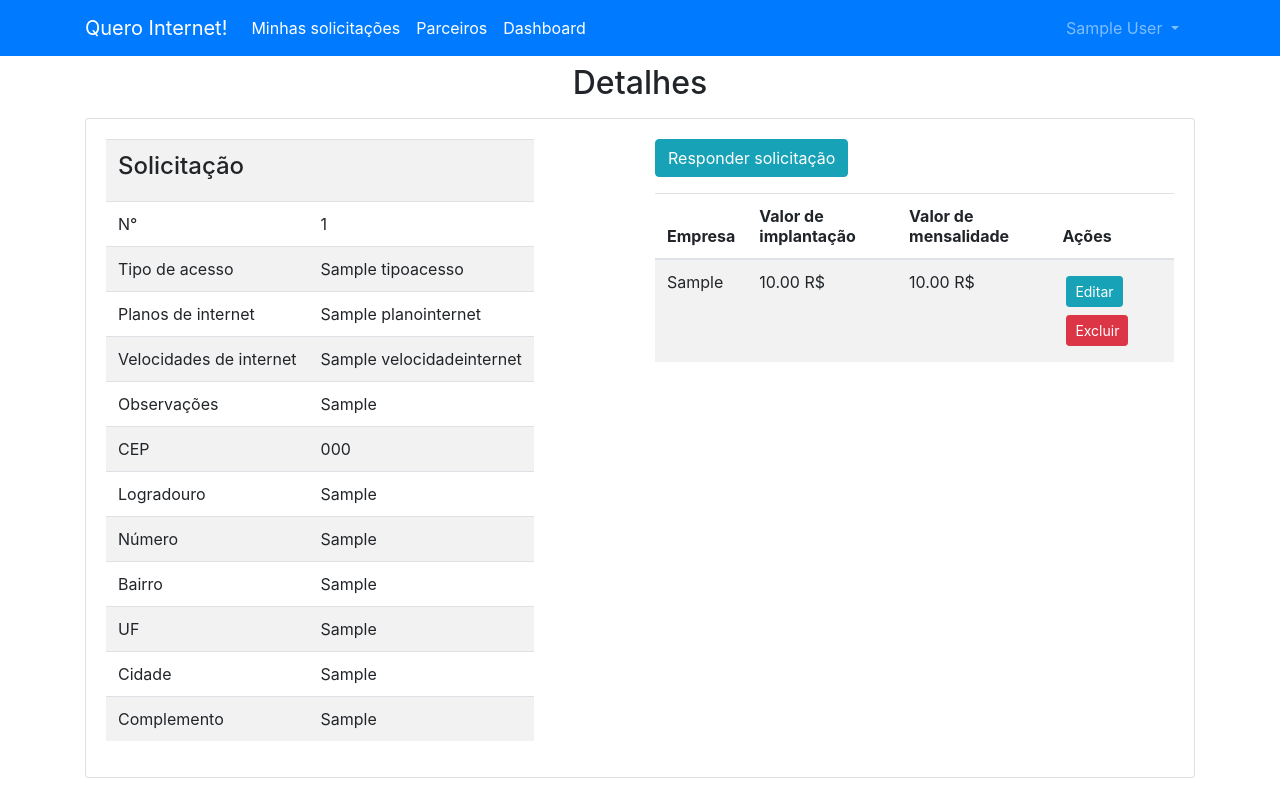
After one commit to quero-internet/quero-internet-web, a Django app: page /solicitacao/detalhes/1 in a window 1280 px wide. The commit adds this page. Run offline with Django 3.2, Linux system fonts and the light colour scheme; a user stored in the database is signed in; tables that the repository leaves empty hold one stand-in row (values such as "Sample post"); some libraries are stand-ins or nearby versions.

Commit message:
Incluindo respostas no sistema!!!

```diff
--- a/QueroInternetWeb/dashboard/urls.py
+++ b/QueroInternetWeb/dashboard/urls.py
@@ -1,7 +1,7 @@
 from django.urls import path
-from main import views
+from . import views
 
 app_name = "dashboard"
 urlpatterns = [
-    path('', views.Home.as_view(), name='home'),
+    path('', views.Dashboard.as_view(), name='home'),
     ]
--- a/QueroInternetWeb/main/templates/main/base.html
+++ b/QueroInternetWeb/main/templates/main/base.html
@@ -32,7 +32,7 @@
                 <li class="nav-item active">
                     <a class="nav-link" href="{% url 'main:parceiros' %}">Parceiros</a>
                 </li>
-                {% if is_staff %}
+                {% if user.is_staff %}
                     <li class="nav-item active">
                         <a class="nav-link" href="{% url 'dashboard:home' %}">Dashboard</a>
                     </li>
@@ -43,7 +43,7 @@
                 <li class="nav-item dropdown">
                     <a class="nav-link dropdown-toggle mr-md-2" href="#" id="navbarDropdown" role="button"
                         data-toggle="dropdown" aria-haspopup="true" aria-expanded="false">
-                        {{ username }}
+                        {{ user.first_name }} {{user.last_name}}
                     </a>
                     <div class="dropdown-menu dropdown-menu-right" aria-labelledby="navbarDropdown">
                         <a class="dropdown-item" href="#">Minha Conta</a>
--- /dev/null
+++ b/QueroInternetWeb/main/templates/main/solicitacao-detalhe.html
@@ -0,0 +1,143 @@
+{% extends "main/base.html" %}
+
+{% load staticfiles %}
+{% load bootstrap4 %}
+
+{# Load CSS and JavaScript #}
+{% bootstrap_css %}
+{% bootstrap_javascript jquery='full' %}
+
+{% block content %}
+<div>
+    <h2 class="text-center mb-3 mt-2"> Detalhes </h2>
+    <form method="post">
+        <div class="container">
+            <div class="card">
+                <div class="card-body">
+                    <div class="row">
+                        <div class="col">
+                            <table class="table table-responsive sm table-striped">
+                                <tr>
+                                    <th colspan="2">
+                                        <h4>Solicitação</h4>
+                                    </th>
+                                </tr>
+                                <tr>
+                                    <td>N°</td>
+                                    <td>{{object.pk}}</td>
+                                </tr>
+                                <tr>
+                                    <td>Tipo de acesso</td>
+                                    <td>{{object.tipo_acesso}}</td>
+                                </tr>
+                                <tr>
+                                    <td>Planos de internet</td>
+                                    <td>
+                                        {{object.planos_internet.all|join:", "}}
+                                    </td>
+                                </tr>
+                                <tr>
+                                    <td>Velocidades de internet</td>
+                                    <td>
+                                        {{object.velocidades_internet.all|join:", "}}
+                                    </td>
+                                </tr>
+                                <tr>
+                                    <td>Observações</td>
+                                    <td>
+                                        {{object.observacoes|default:""}}
+                                    </td>
+                                </tr>
+                                <tr>
+                                    <td>CEP</td>
+                                    <td>
+                                        {{object.cep|default:""}}
+                                    </td>
+                                </tr>
+                                <tr>
+                                    <td>Logradouro</td>
+                                    <td>
+                                        {{object.logradouro|default:""}}
+                                    </td>
+                                </tr>
+                                <tr>
+                                    <td>Número</td>
+                                    <td>
+                                        {{object.numero|default:""}}
+                                    </td>
+                                </tr>
+                                <tr>
+                                    <td>Bairro</td>
+                                    <td>
+                                        {{object.bairro|default:""}}
+                                    </td>
+                                </tr>
+                                <tr>
+                                    <td>UF</td>
+                                    <td>
+                                        {{object.uf|default:""}}
+                                    </td>
+                                </tr>
+                                <tr>
+                                    <td>Cidade</td>
+                                    <td>
+                                        {{object.cidade|default:""}}
+                                    </td>
+                                </tr>
+                                <tr>
+                                    <td>Complemento</td>
+                                    <td>
+                                        {{object.complemento|default:""}}
+                                    </td>
+                                </tr>
+                            </table>
+                        </div>
+                        <div class="col">
+                            {% if user.is_staff%}
+                            <div class="row">
+                                <div class="col"><a class="btn btn-info"
+                                        href="{% url 'main:solicitacao-criar-resposta' object.pk %}">
+                                        Responder solicitação
+                                    </a></div>
+                            </div>
+
+                            {% endif %}
+                            <div class="row">
+                                <div class="col">
+                                    <table class="my-3 table table-responsive table-striped">
+                                        <thead>
+                                            <th>Empresa</th>
+                                            <th>Valor de implantação</th>
+                                            <th>Valor de mensalidade</th>
+                                            <th>Ações</th>
+                                        </thead>
+                                        <tbody>
+                                            {% for resposta in object.respostas.all %}
+                                            <tr>
+                                                <td>{{resposta.usuario.parceiro}}</td>
+                                                <td>{{resposta.valor_implantacao}} R$</td>
+                                                <td>{{resposta.valor_mensalidade}} R$</td>
+                                                <td>
+                                                    {% if user.is_staff and user.pk == resposta.usuario.pk %}
+                                                    <a href="{% url 'main:solicitacao-editar-resposta' resposta.pk %}"
+                                                        class="btn btn-sm btn-info m-1">Editar</a>
+                                                    {% endif %}
+                                                    {% if user.is_staff and user.pk == resposta.usuario.pk %}
+                                                    <a href="{% url 'main:solicitacao-excluir-resposta' resposta.pk %}"
+                                                        class="btn btn-sm btn-danger m-1">Excluir</a>
+                                                    {% endif %}
+                                                </td>
+                                            </tr>
+                                            {% endfor%}
+                                        </tbody>
+                                    </table>
+                                </div>
+                            </div>
+                        </div>
+                    </div>
+                </div>
+            </div>
+        </div>
+    </form>
+</div>
+{% endblock %}
--- a/QueroInternetWeb/main/urls.py
+++ b/QueroInternetWeb/main/urls.py
@@ -4,6 +4,10 @@ from main import views
 app_name = "main"
 urlpatterns = [
     path('', views.Home.as_view(), name='home'),
+    path('solicitacao/detalhes/<int:pk>', views.SolicitacaoDetalhe.as_view(), name='solicitacao-detalhes'),
+    path('solicitacao/<int:pk>/criar-resposta', views.SolicitacaoCriarResposta.as_view(), name='solicitacao-criar-resposta'),
+    path('solicitacao/editar-resposta/<int:pk>', views.SolicitacaoEditarResposta.as_view(), name='solicitacao-editar-resposta'),
+    path('solicitacao/excluir-resposta/<int:pk>', views.SolicitacaoDeletarResposta.as_view(), name='solicitacao-excluir-resposta'),
     path('parceiros/', views.Parceiros.as_view(), name='parceiros'),
-    path('novo/', views.SolicitacaoForm.as_view(), name='novo')
+    path('solicitacao/novo/', views.SolicitacaoForm.as_view(), name='solicitacao-novo')
 ]
--- a/QueroInternetWeb/main/views.py
+++ b/QueroInternetWeb/main/views.py
@@ -1,12 +1,16 @@
-from django.shortcuts import render
 from django.views.generic.list import ListView
-from .models import Solicitacao, Parceiro
+from .models import Solicitacao, Parceiro, Resposta
 from django.core.paginator import Paginator
 from django.contrib.auth.decorators import login_required
 from django.utils.decorators import method_decorator
 from django.views.generic.base import TemplateView
-from django.views.generic.edit import CreateView
-from django.shortcuts import redirect
+from django.views.generic.edit import CreateView, UpdateView,DeleteView
+from django.views.generic.detail import DetailView
+from django.shortcuts import redirect,get_object_or_404,render
+from django.contrib.admin.views.decorators import staff_member_required
+from django import forms
+from django.core.exceptions import PermissionDenied
+from django.urls import reverse
 
 # Create your views here.
 
@@ -16,7 +20,17 @@ class Home(TemplateView):
 
     def get_context_data(self, *args, **kwargs):
         context = super(Home, self).get_context_data(*args, **kwargs)
-        paginator = Paginator(Solicitacao.objects.filter(usuario__pk = self.request.user.pk), 10)
+        user = self.request.user
+
+        solicitacoes_paginadas = []
+
+        if(user.is_staff):
+            solicitacoes_paginadas = Solicitacao.objects.all()
+        else:
+            solicitacoes_paginadas = Solicitacao.objects.filter(usuario__pk = self.request.user.pk)
+
+
+        paginator = Paginator(solicitacoes_paginadas, 10)
         page = self.request.GET.get('page')
         solicitacoes = paginator.get_page(page)
 
@@ -27,8 +41,6 @@ class Home(TemplateView):
 
         context['solicitacoes'] = solicitacoes
         context['num_pages'] = num_pages
-        context['username'] = self.request.user
-        context['is_staff'] = self.request.user.is_staff
         return context
 
 @method_decorator(login_required, name='dispatch')
@@ -48,7 +60,6 @@ class Parceiros(TemplateView):
 
         context['parceiros'] = parceiros
         context['num_pages'] = num_pages
-        context['username'] = self.request.user
         return context
 
 
@@ -65,7 +76,74 @@ class SolicitacaoForm(CreateView):
         self.object.save()
         return redirect("main:home")
 
+@method_decorator(login_required, name='dispatch')
+class SolicitacaoDetalhe(DetailView):
+    template_name = 'main/solicitacao-detalhe.html'
+    model = Solicitacao
+
+@method_decorator(staff_member_required, name='dispatch')
+@method_decorator(login_required, name='dispatch')
+class SolicitacaoCriarResposta(CreateView):
+    template_name = 'main/solicitacao-criar-resposta.html'
+    model = Resposta
+    fields = ['resposta', 'valor_implantacao', 'valor_mensalidade']
+    widgets = {
+        'resposta': forms.CharField(widget=forms.Textarea)
+    }
+
+    def form_valid(self, form):
+        self.object = form.save(commit=False)
+        id_solicitacao = self.kwargs['pk']
+        self.object.solicitacao = get_object_or_404(Solicitacao, pk=id_solicitacao)
+        self.object.usuario = self.request.user
+
+        if self.object.usuario.parceiro is None:
+            raise PermissionDenied("Seu usuário precisa ter uma empresa vinculada a ele para responder!")
+
+        self.object.save()
+        return redirect('main:solicitacao-detalhes', pk=self.object.solicitacao.pk)
+
+@method_decorator(staff_member_required, name='dispatch')
+@method_decorator(login_required, name='dispatch')
+class SolicitacaoEditarResposta(UpdateView):
+    template_name = 'main/solicitacao-editar-resposta.html'
+    model = Resposta
+    fields = ['resposta', 'valor_implantacao', 'valor_mensalidade']
+    widgets = {
+        'resposta': forms.CharField(widget=forms.Textarea)
+    }
+
     def get_context_data(self, **kwargs):
-        context = super(SolicitacaoForm, self).get_context_data(**kwargs)
-        context['username'] = self.request.user
-        return context
+        ctx = super().get_context_data(**kwargs)
+
+        if(self.object.usuario.pk != self.request.user.pk):
+            raise PermissionDenied("Você não tem permissão para editar esse registro!")
+
+        return ctx
+
+    def form_valid(self, form):
+        self.object = form.save(commit=False)
+        self.object.usuario = self.request.user
+
+        if self.object.usuario.parceiro is None:
+            raise PermissionDenied("Seu usuário precisa ter uma empresa vinculada a ele para responder!")
+
+        self.object.save()
+        return redirect('main:solicitacao-detalhes', pk=self.object.solicitacao.pk)
+
+@method_decorator(staff_member_required, name='dispatch')
+@method_decorator(login_required, name='dispatch')
+class SolicitacaoDeletarResposta(DeleteView):
+    model = Resposta
+    template_name = 'main/solicitacao-remover-resposta.html'
+
+    def get_context_data(self, **kwargs):
+        ctx = super().get_context_data(**kwargs)
+
+        if(self.object.usuario.pk != self.request.user.pk):
+            raise PermissionDenied("Você não tem permissão para editar esse registro!")
+
+        return ctx
+
+    def get_success_url(self):
+        return reverse('main:solicitacao-detalhes', kwargs={'pk':self.object.solicitacao.pk})
```
Also changed, not shown: QueroInternetWeb/dashboard/template/dashboard/dashboard.html (deleted, +0 -7 lines), QueroInternetWeb/dashboard/templates/dashboard/dashboard.html (added, +27 -0 lines), QueroInternetWeb/dashboard/views.py (+8 -3 lines), QueroInternetWeb/main/models.py (+12 -1 lines), QueroInternetWeb/main/templates/main/index.html (+14 -7 lines), QueroInternetWeb/main/templates/main/solicitacao-criar-resposta.html (added, +38 -0 lines), QueroInternetWeb/main/templates/main/solicitacao-editar-resposta.html (added, +38 -0 lines), QueroInternetWeb/main/templates/main/solicitacao-remover-resposta.html (added, +32 -0 lines), QueroInternetWeb/main/migrations/0008_auto_20190507_2146.py (added).
